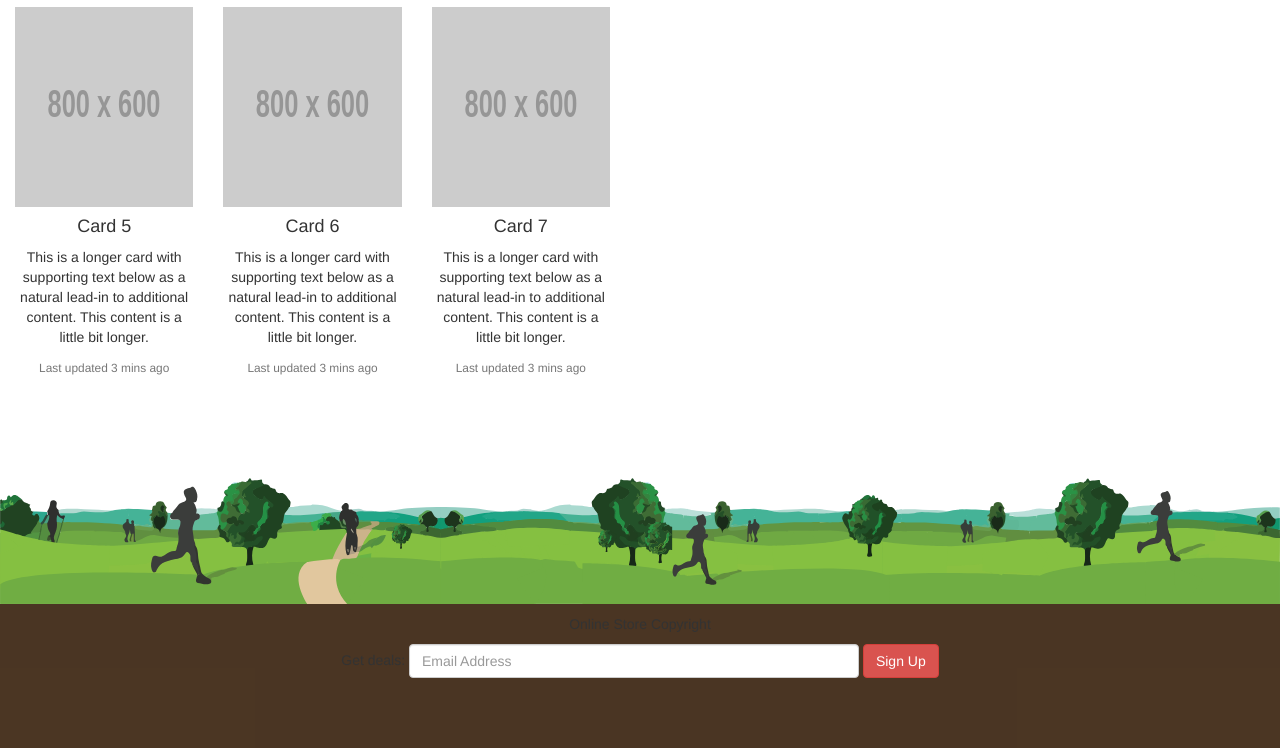
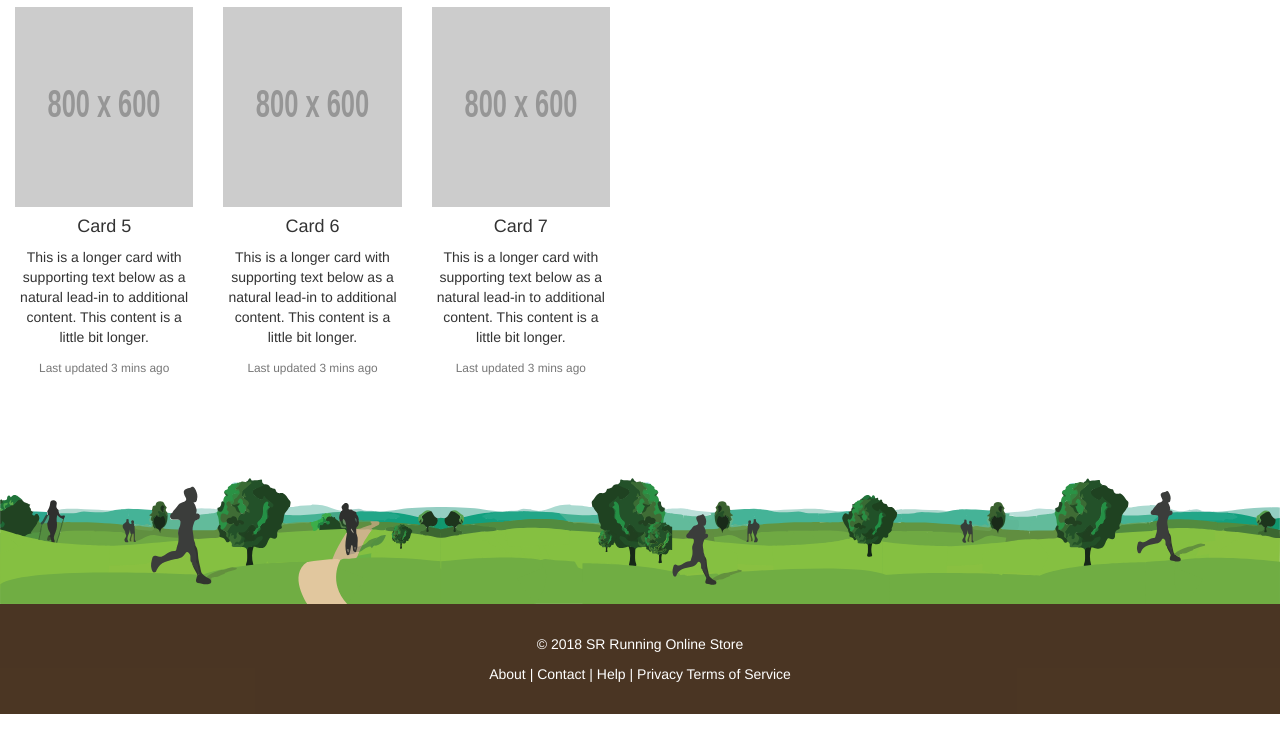
Before and after one commit to Hemanth987/ProjectINT106WebTech, a plain HTML site: page projectINT106/index.html in a window 1280 px wide. Shown: the part 1365-2113 px from the top of the page. After the commit the page ends 2079 px from the top, so only its background shows below. Drawn offline with nearby package versions, Linux system fonts and the light colour scheme; placeholder pictures from the web are drawn by us.

Commit message:
[Edit] Footer

```diff
--- a/projectINT106/index.html
+++ b/projectINT106/index.html
@@ -22,6 +22,14 @@
       /*background-repeat: no-repeat;*/
       background-size: auto;
       padding: 10px;
+    }
+
+    .text-footer{
+        color: white;
+    }
+
+    .linkFooter a{
+        color: white;
     }
 
     .carousel-inner img {
@@ -59,6 +67,10 @@
     }
 
     .navbar-brand.scrolled {
+        color: #0044B2;
+    }
+
+    .navbar-brand.scrolled:focus, .navbar-inverse.scrolled .navbar-brand:hover{
         color: #0044B2;
     }
 
@@ -109,9 +121,8 @@
             <li><a href="#">Contact</a></li>
         </ul>
         <ul class="nav navbar-nav navbar-right">
-            <li><a href="#"><span class="glyphicon glyphicon-user"></span> Your Account</a></li>
+            <li><a href="#"><span class="glyphicon glyphicon-user"></span> Login/Register</a></li>
             <li><a href="#"><span class="glyphicon glyphicon-shopping-cart"></span> Cart</a></li>
-            <li><button class="btn btn-danger navbar-btn" style="margin-left: 10px;margin-right: 10px;">Register</button></li>
         </ul>
         </div>
     </div>
@@ -284,12 +295,12 @@
 
 <img src="img/footer.svg">
 <footer class="container-fluid text-center">
-    <p>Online Store Copyright</p>
-    <form class="form-inline">Get deals:
-      <input type="email" class="form-control" size="50" placeholder="Email Address">
-      <button type="button" class="btn btn-danger">Sign Up</button>
-    </form>
-    <br><br><br>
+<div class="text-footer">
+    <br>
+    <p>&copy; 2018 SR Running Online Store </p>
+    <div class="linkFooter"><a>About</a>  |  <a>Contact</a>   |  <a>Help</a>  |  <a>Privacy Terms of Service</a></div>
+    <br>
+</div>
 </footer>
 
 </body>
```
